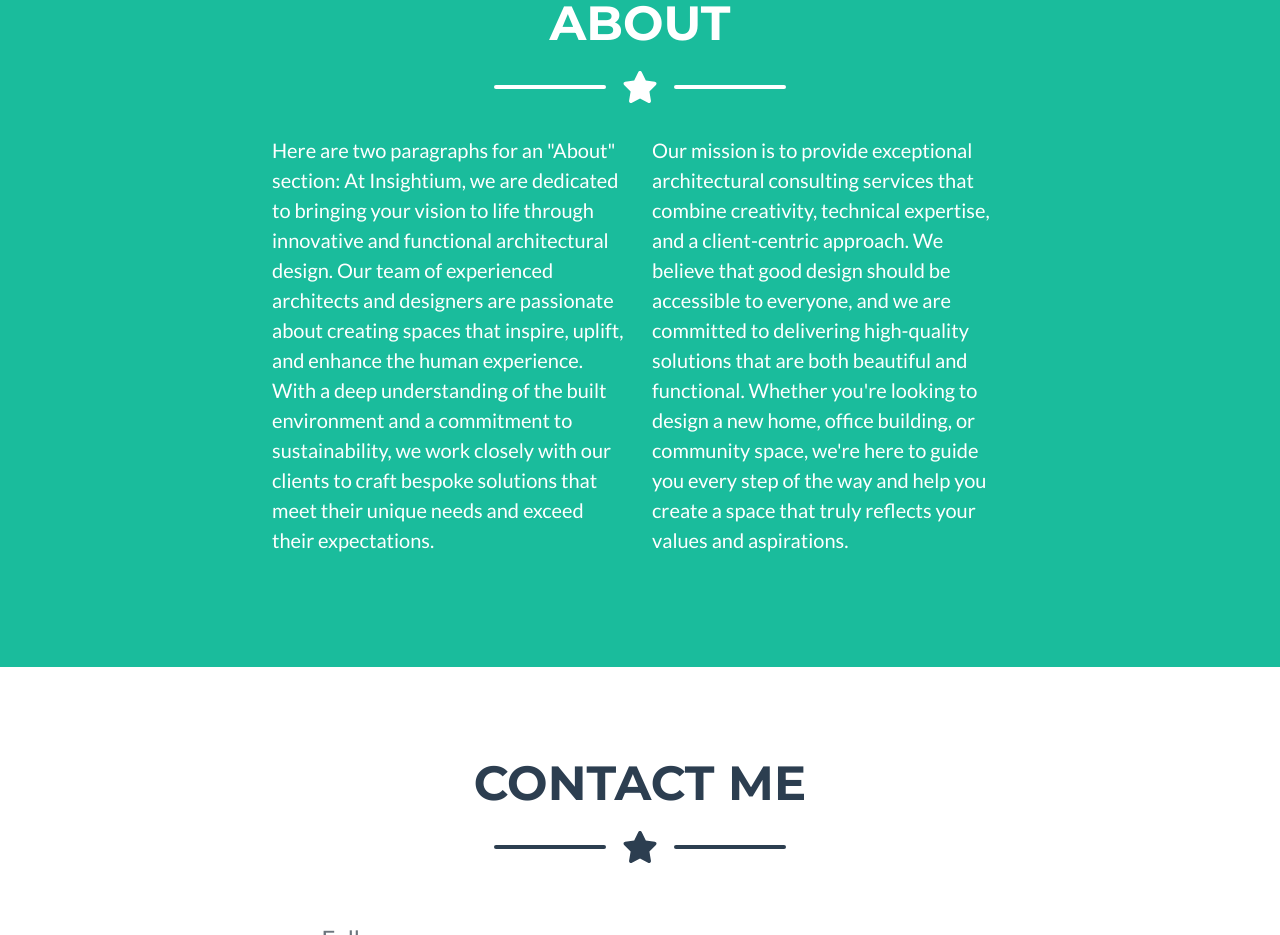
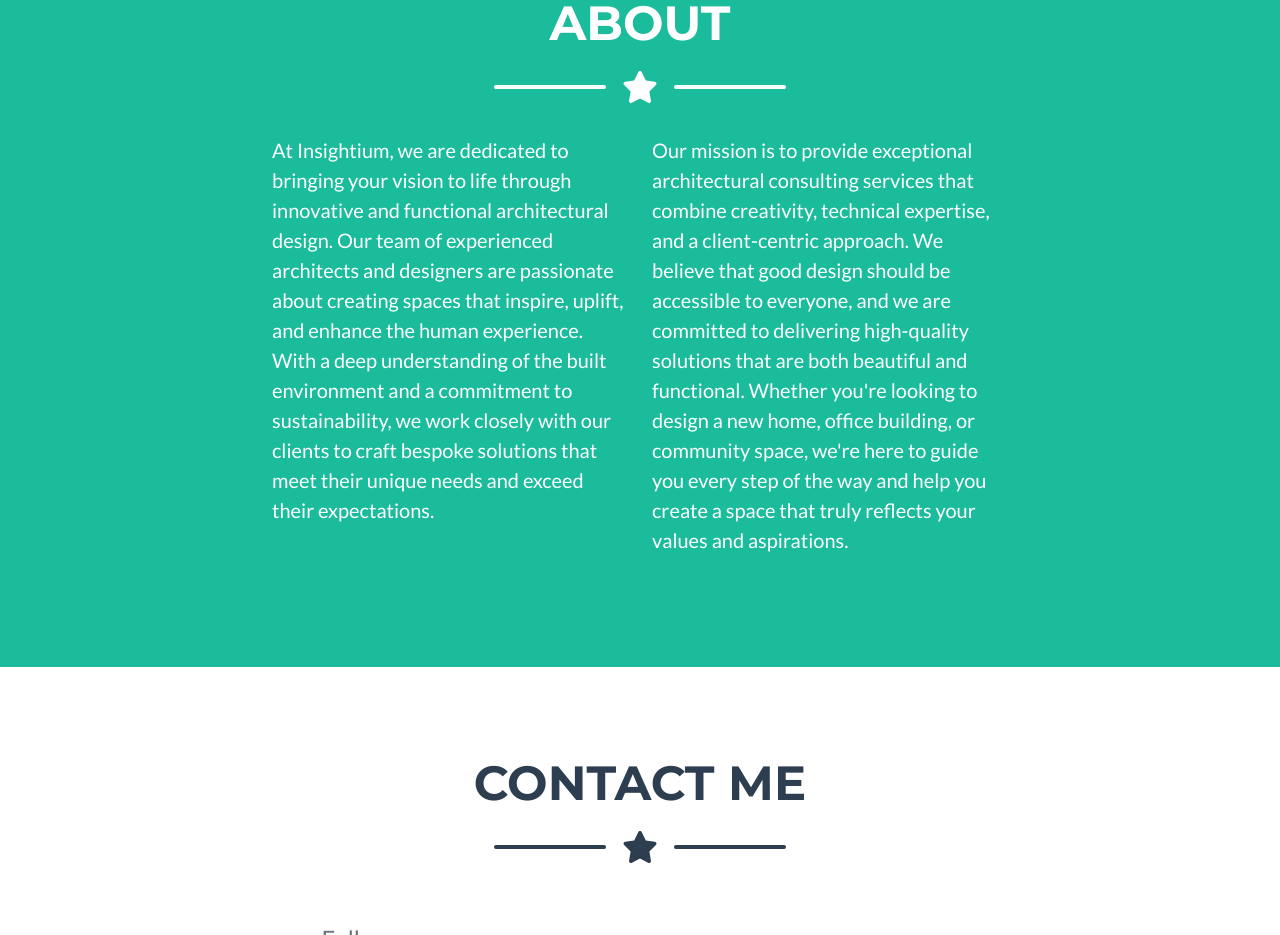
Before and after one commit to incrediblecaleb/Personal-Portfolio, a plain HTML site: page index.html in a window 1280 px wide. Shown: the part 2413-3348 px from the top of the page. Drawn offline with nearby package versions, Linux system fonts and the light colour scheme.

Commit message:
Add files via upload

```diff
--- a/index.html
+++ b/index.html
@@ -134,7 +134,7 @@
                 </div>
                 <!-- About Section Content-->
                 <div class="row">
-                    <div class="col-lg-4 ms-auto"><p class="lead">Here are two paragraphs for an "About" section:
+                    <div class="col-lg-4 ms-auto"><p class="lead">
 
                         At Insightium, we are dedicated to bringing your vision to life through innovative and functional architectural design. Our team of experienced architects and designers are passionate about creating spaces that inspire, uplift, and enhance the human experience. With a deep understanding of the built environment and a commitment to sustainability, we work closely with our clients to craft bespoke solutions that meet their unique needs and exceed their expectations.
 
```
